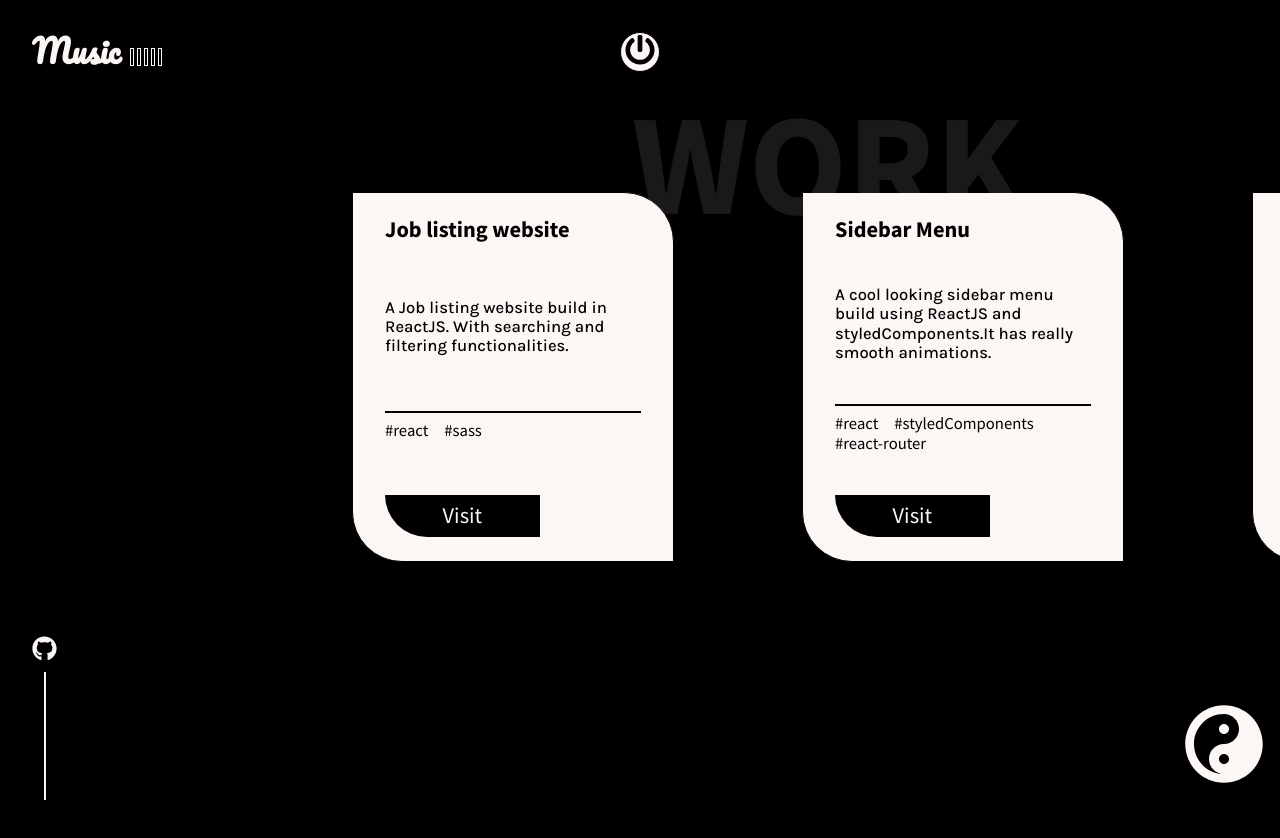
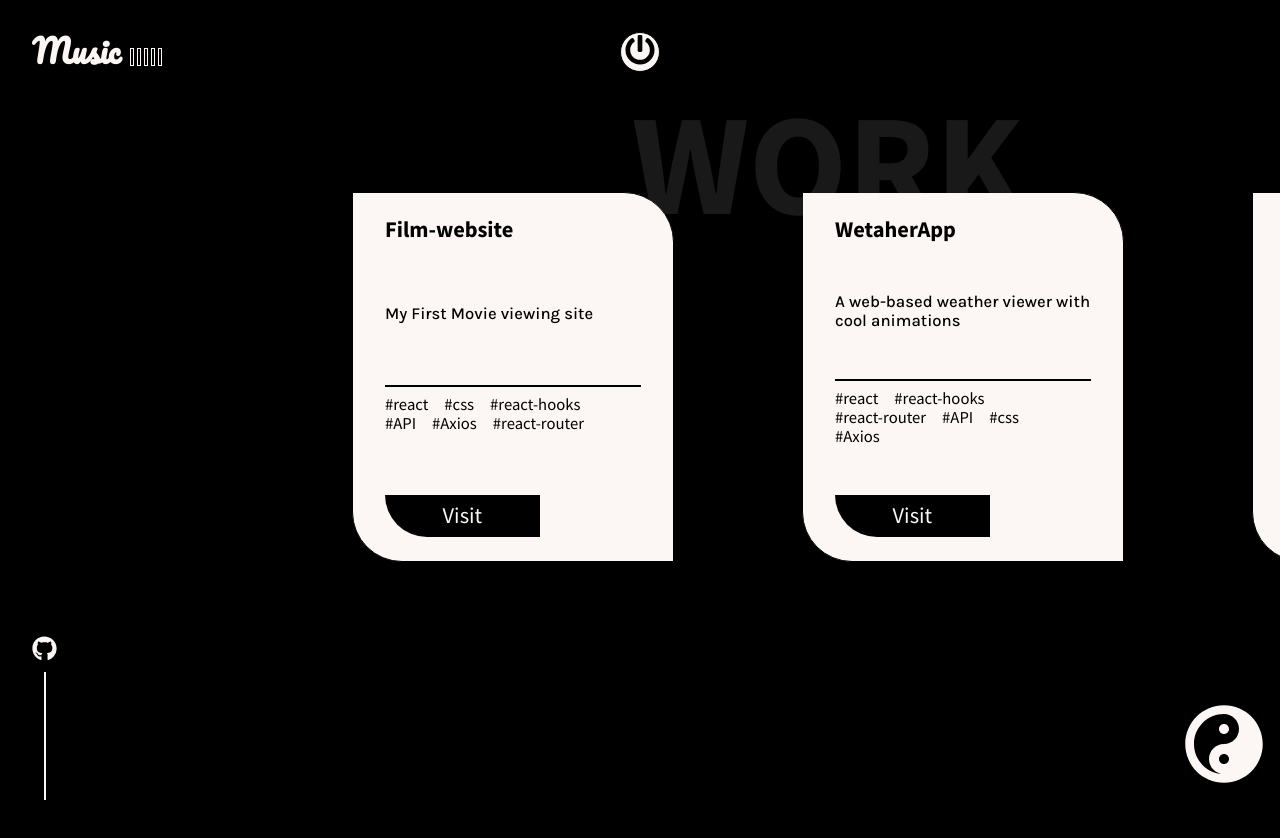
Before and after one commit to Zhalalov2-code/new-Portfolio, a React (Create React App) app: page /work in a window 1280 px wide. Shown: the top 838 px of the page. Built offline with nearby package versions, Linux system fonts and the light colour scheme.

Commit message:
update workDAta.js

```diff
--- a/src/data/WorkData.js
+++ b/src/data/WorkData.js
@@ -3,22 +3,23 @@
 export const Work = [
     {
         id:1,
-        name:"Job listing website",
-        description:"A Job listing website build in ReactJS. With searching and filtering functionalities.",
-        tags:["react","sass"],
+        name:"Film-website",
+        description:"My First Movie viewing site",
+        tags:["react","css", "react-hooks", "API", "Axios", "react-router"],
 
-        demo:"http://react-job-listing-website.codebucks27.vercel.app/",
+        demo:"https://github.com/Zhalalov2-code/film#:~:text=filmzhalalov2.netlify.app/",
 
     },
     {
         id:2,
-        name:"Sidebar Menu",
-        description:"A cool looking sidebar menu build using ReactJS and styledComponents.It has really smooth animations.",
-        tags:["react","styledComponents","react-router"],
+        name:"WetaherApp",
+        description:"A web-based weather viewer with cool animations",
+        tags:["react","react-hooks","react-router", "API", "css", "Axios"],
 
-        demo:"https://react-sidebar.vercel.app/",
+        demo:"https://github.com/Zhalalov2-code/weatherApp#:~:text=weatherappzhalalov2.netlify.app/",
 
-    },{
+    },
+    {
         id:3,
         name:"Todo App(React + Redux)",
         description:"A todo app build using Redux-toolkit and framer-motion for smooth animations.",
@@ -54,6 +55,24 @@ export const Work = [
         demo:"https://zhalalov2-portfolio.netlify.app/",
 
     },
+    {
+        id:7,
+        name:"Job listing website",
+        description:"A Job listing website build in ReactJS. With searching and filtering functionalities.",
+        tags:["react","sass"],
+
+        demo:"http://react-job-listing-website.codebucks27.vercel.app/",
+
+    },
+    {
+        id:8,
+        name:"Sidebar Menu",
+        description:"A cool looking sidebar menu build using ReactJS and styledComponents.It has really smooth animations.",
+        tags:["react","styledComponents","react-router"],
+
+        demo:"https://react-sidebar.vercel.app/",
+
+    }
 
 
 ]
```
